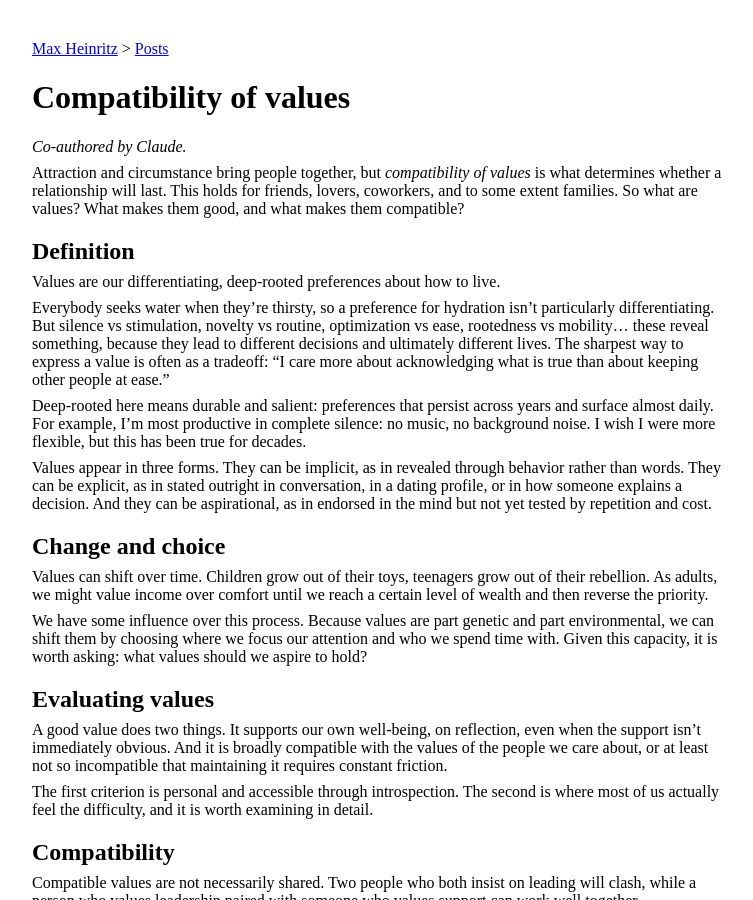
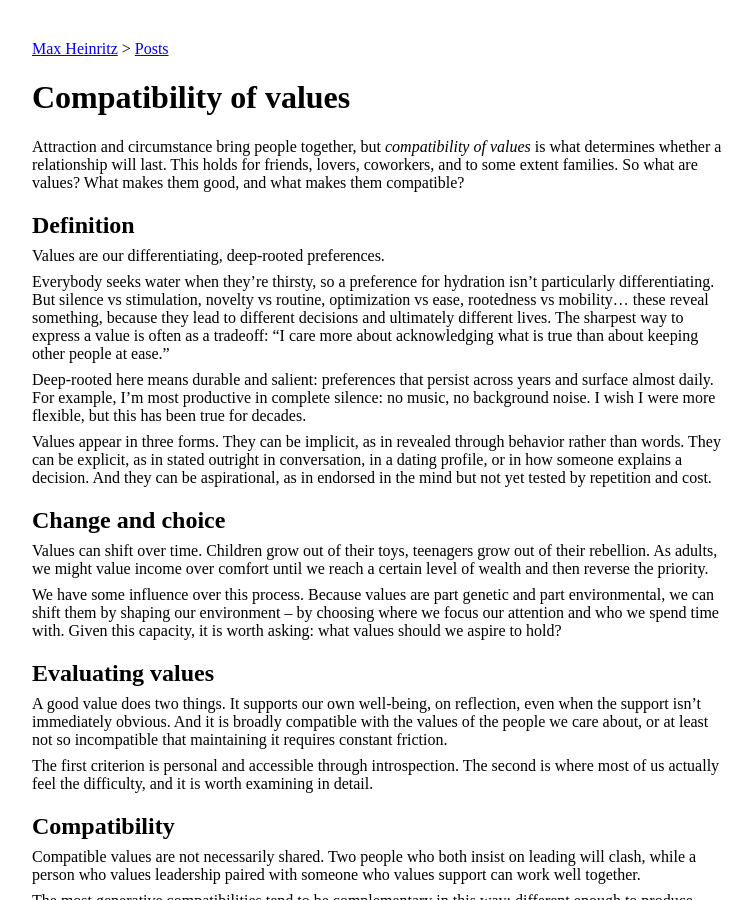
Before and after one commit to maxh/maxheinritz.com, a Jekyll site: the page built from _posts/2026-01-31-compatibility-of-values.md, in a window 1280 px wide and 900 px high. Shown: the whole window, without its empty margins (108-861 px from the left). Built offline with Jekyll 4.4.1, drawn with Linux system fonts in a browser that asks for light colours; some of the changed text lies outside the part shown.

Commit message:
clean up

```diff
--- a/_posts/2026-01-31-compatibility-of-values.md
+++ b/_posts/2026-01-31-compatibility-of-values.md
@@ -4,13 +4,11 @@ layout: post
 tags: [culture, future]
 ---
 
-_Co-authored by Claude._
-
 Attraction and circumstance bring people together, but _compatibility of values_ is what determines whether a relationship will last. This holds for friends, lovers, coworkers, and to some extent families. So what are values? What makes them good, and what makes them compatible?
 
 ## Definition
 
-Values are our differentiating, deep-rooted preferences about how to live.
+Values are our differentiating, deep-rooted preferences.
 
 Everybody seeks water when they're thirsty, so a preference for hydration isn't particularly differentiating. But silence vs stimulation, novelty vs routine, optimization vs ease, rootedness vs mobility... these reveal something, because they lead to different decisions and ultimately different lives. The sharpest way to express a value is often as a tradeoff: "I care more about acknowledging what is true than about keeping other people at ease."
 
@@ -22,7 +20,7 @@ Values appear in three forms. They can be implicit, as in revealed through behav
 
 Values can shift over time. Children grow out of their toys, teenagers grow out of their rebellion. As adults, we might value income over comfort until we reach a certain level of wealth and then reverse the priority.
 
-We have some influence over this process. Because values are part genetic and part environmental, we can shift them by choosing where we focus our attention and who we spend time with. Given this capacity, it is worth asking: what values should we aspire to hold?
+We have some influence over this process. Because values are part genetic and part environmental, we can shift them by shaping our environment -- by choosing where we focus our attention and who we spend time with. Given this capacity, it is worth asking: what values should we aspire to hold?
 
 ## Evaluating values
 
```
Also changed, not shown: other parts of _posts/2026-01-31-compatibility-of-values.md (+2 -0 lines).
